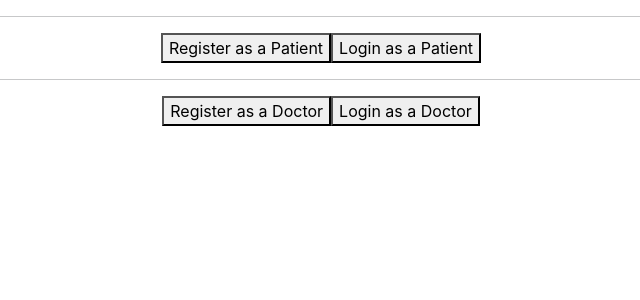
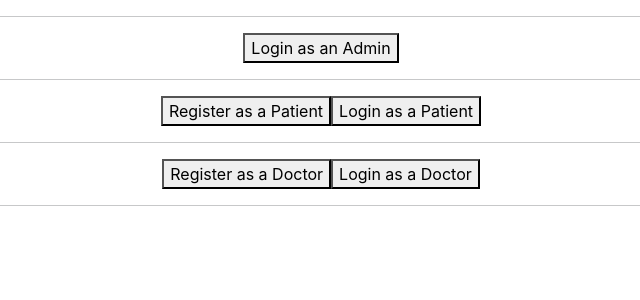
Before and after one commit to advanced-computer-lab-2023/Agile-Star-Squad-Clinic, a React (Create React App) app in the folder frontend/: page / in a window 1280 px wide. Shown: the top 300 px of the page, without its empty margins (319-959 px from the left). Built offline with nearby package versions, Linux system fonts and the light colour scheme.

Commit message:
feat: add admin home navigation refactor: file names

```diff
--- a/frontend/src/App.js
+++ b/frontend/src/App.js
@@ -1,14 +1,15 @@
 import React from 'react';
 import { BrowserRouter, Navigate, Route, Routes } from 'react-router-dom';
 
-import LandingPage from './shared/pages/landingPage';
-import NewPackage from './shared/components/FormElements/newPackage';
-import AdminPackagesView from './package/pages/adminPackagesView';
+import LandingPage from './shared/pages/LandingPage';
+import AdminHome from './admin/pages/ManageUsers/AdminHome';
+import NewPackage from './package/pages/NewPackage';
+import AdminPackagesView from './package/pages/AdminPackagesView';
 import UpdatePackage from './package/pages/UpdatePackage';
-import PatientRegisterForm from './patient/pages/patientRegister';
+import PatientRegisterForm from './patient/pages/PatientRegister';
 import PatientHome from './patient/pages/PatientHome';
-import DoctorRegisterForm from './doctor/pages/doctorRequest';
-import DoctorHome from './doctor/pages/doctorHome';
+import DoctorRegisterForm from './doctor/pages/DoctorRequest';
+import DoctorHome from './doctor/pages/DoctorHome';
 import './App.css';
 
 // import {getAllPatients} from '../src/data/controllers/patientController';
@@ -19,7 +20,8 @@ function App() {
       <div id="backdrop-root"></div>
       <BrowserRouter>
         <Routes>
-          <Route path="/" element={<LandingPage />} exact />
+        <Route path="/" element={<LandingPage />} exact />
+          <Route path="/admin/home" element={<AdminHome />} exact />
           <Route
             path="/patient/register"
             element={<PatientRegisterForm />}
--- a/frontend/src/doctor/pages/DoctorHome.js
+++ b/frontend/src/doctor/pages/DoctorHome.js
@@ -1,8 +1,8 @@
 import { useEffect, useState } from 'react';
 import DataTable from '../../shared/components/DataTable/DataTable';
-import AppointmentDetails from './appointmentDetails';
-import MyInfo from './myInfo';
-import PatientDetails from './patientDetails';
+import AppointmentDetails from './AppointmentDetails';
+import MyInfo from './MyInfo';
+import PatientDetails from './PatientDetails';
 
 const DUMMY_DOCTOR_ID = '65270f436a48cd31d535b963';
 
--- a/frontend/src/package/components/packageList.js
+++ b/frontend/src/package/components/packageList.js
@@ -2,8 +2,8 @@ import React from 'react';
 
 
 import Card from '../../shared/components/Card/Card';
-import PackageItem from './packageItem';
-import './packageList.css';
+import PackageItem from './PackageItem';
+import './PackageList.css';
 
 
 const PackageList = (props) => {
--- a/frontend/src/package/pages/adminPackagesView.js
+++ b/frontend/src/package/pages/adminPackagesView.js
@@ -1,7 +1,7 @@
 import React, { useState, useEffect } from 'react';
 import { Link } from 'react-router-dom';
-import PackageList from '../components/packageList';
-import './adminPackagesView.css';
+import PackageList from '../components/PackageList';
+import './AdminPackagesView.css';
 
 const AdminPackagesView = () => {
   const [isLoading, setIsLoading] = useState(false);
--- a/frontend/src/package/pages/newPackage.js
+++ b/frontend/src/package/pages/newPackage.js
@@ -1,8 +1,8 @@
 import React, { useState } from 'react';
 
-import { useNavigate } from "react-router-dom";
+import { useNavigate } from 'react-router-dom';
 
-import Card from '../Card/Card';
+import Card from '../../shared/components/Card/Card';
 
 const NewPackage = () => {
   const navigate = useNavigate();
--- a/frontend/src/shared/pages/landingPage.js
+++ b/frontend/src/shared/pages/landingPage.js
@@ -20,6 +20,10 @@ class LandingPage extends Component {
     return (
       <React.Fragment>
         <hr />
+        <Link to="admin/home">
+          <button type="button">Login as an Admin</button>
+        </Link>
+        <hr />
         <Link to="patient/register">
           <button type="button">Register as a Patient</button>
         </Link>
@@ -33,6 +37,7 @@ class LandingPage extends Component {
         <Link to="doctor/login">
           <button type="button">Login as a Doctor</button>
         </Link>
+        <hr />
       </React.Fragment>
     );
   }
```
Also changed, not shown: frontend/src/admin/pages/ManageUsers/AdminHome.js (renamed from frontend/src/admin/AdminHome.js).
